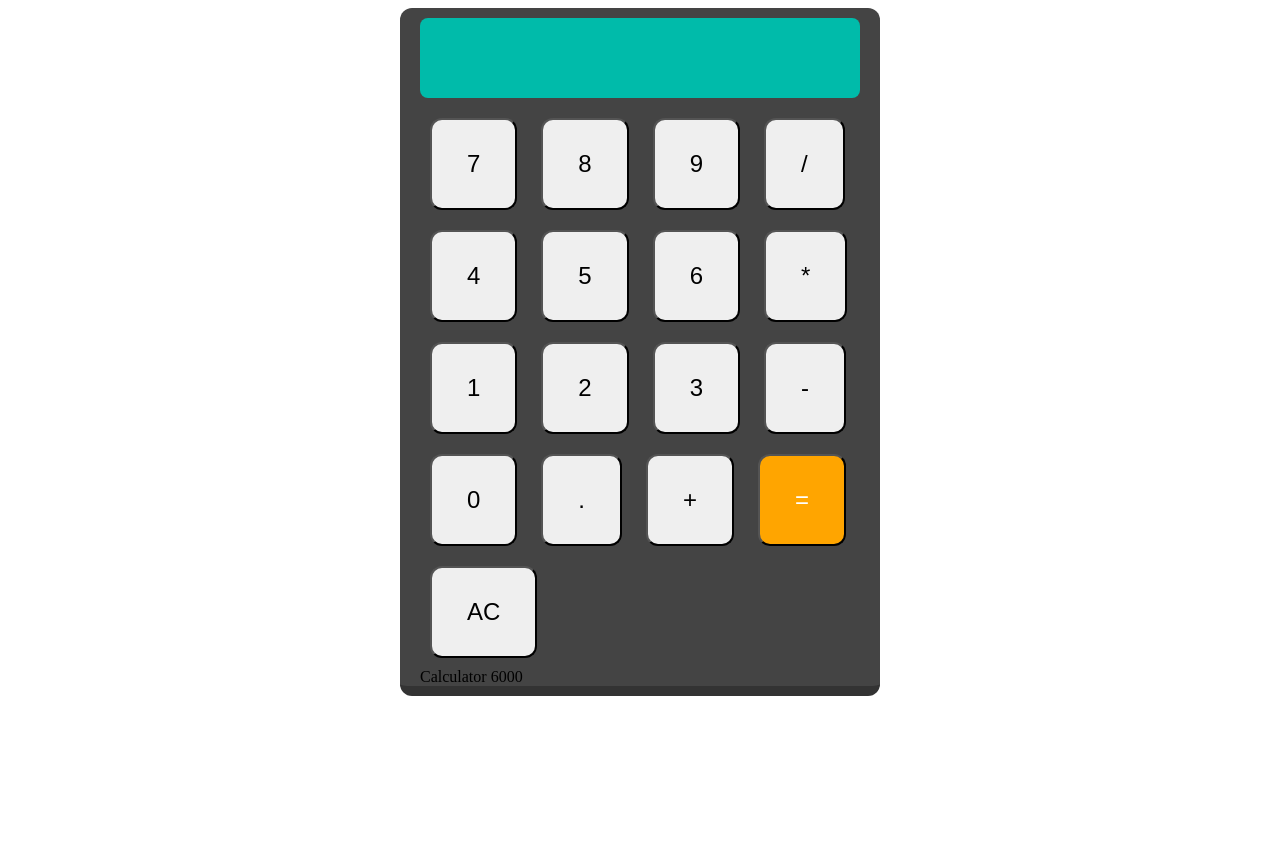
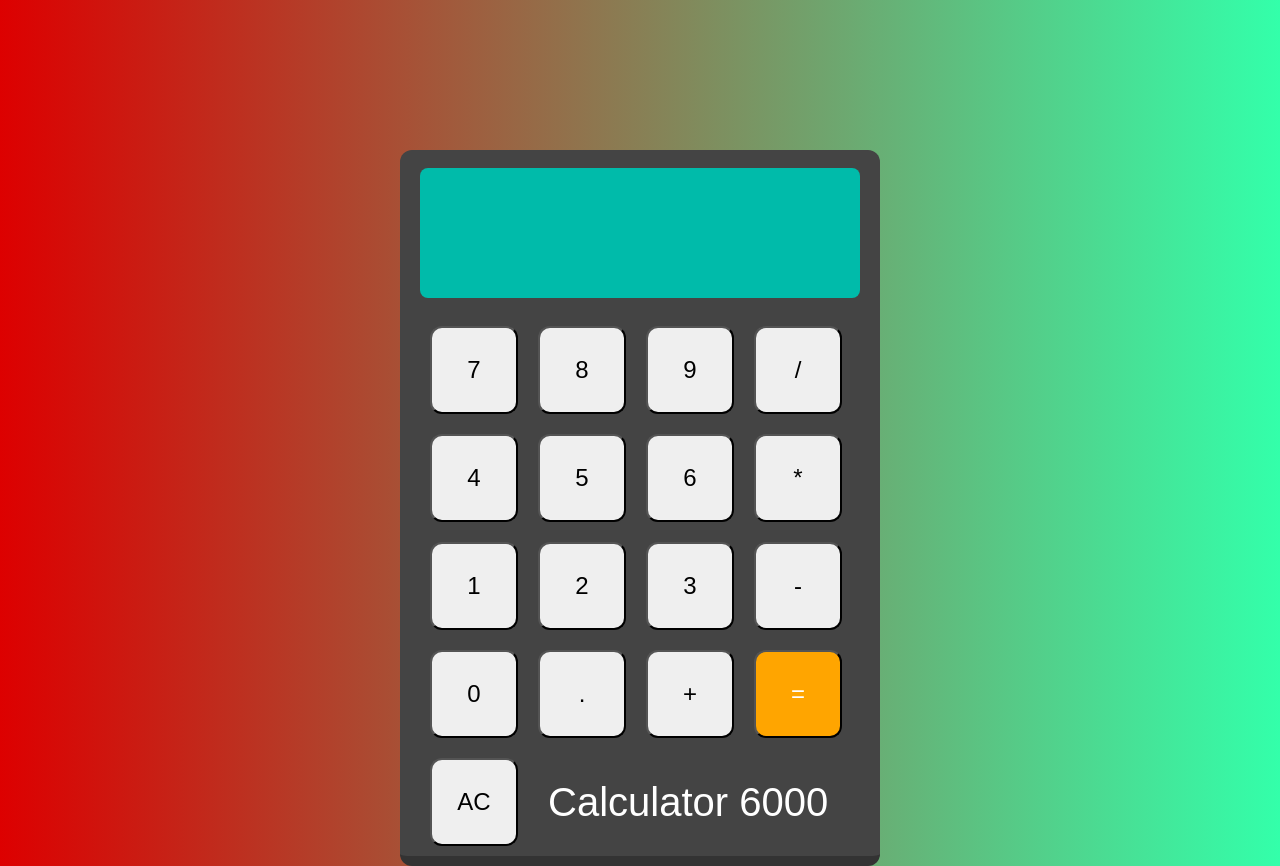
Before and after one commit to mkijek89/calculator, a plain HTML site: page index.html in a window 1280 px wide. Before the commit the page ends 800 px from the top, so only its background shows below. Drawn offline with Linux system fonts and the light colour scheme.

```diff
--- a/style.css
+++ b/style.css
@@ -2,6 +2,10 @@
     display: flex;
     justify-content: center;
     align-items: center;
+    padding: 0;
+    margin: 0;
+    background: linear-gradient(to right, #DD0000, #33FFAA);
+    font-family: Arial, Helvetica, sans-serif;
 }
 
 #calculator {
@@ -12,37 +16,57 @@
     align-items: center;
     border-radius: 12px;
     border-bottom: solid 10px #333;
+    margin-top: 150px;
 }
 
 #display {
+    display: flex;
+    flex-direction: column;
     background-color: #00bbaa;
-    width: 440px;
-    height: 80px;
-    margin:  10px;
+    width: 420px;
+    height: 110px;
+    margin:  18px;
     border-radius: 8px;
-    text-align: right;
-    font-size: 46px;
+    align-items: flex-end;
+    justify-content: space-around;
+    padding: 10px;
 
 }
 #keyboard {
+    display: flex;
     flex-wrap: wrap;
     align-items: center;
     width: 440px;
 }
 
 .btn {
-    padding: 30px 35px;
+    padding: auto;
     margin: 10px;
     border-radius: 12px;
     font-size: 24px;
+    width: 88px;
+    height: 88px;
+    text-align: center;
 
 }
 
 #equals {
     background-color: orange;
-    color: white;
+    color: #FFF;
 }
 
-#logo {
-    width: 100px;
+.logo {
+    width: 300px;
+    font-size: 40px;
+    margin-left: 20px;
+    color: #FFF;
+
 }
+
+#previous {
+    font-size: 2.5rem;
+}
+
+#current {
+    font-size: 3.5rem;
+}
```
Also changed, not shown: script.js (+0 -22 lines).
